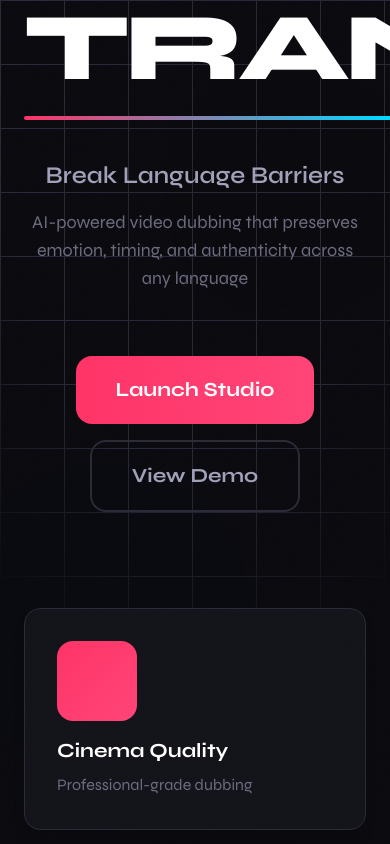
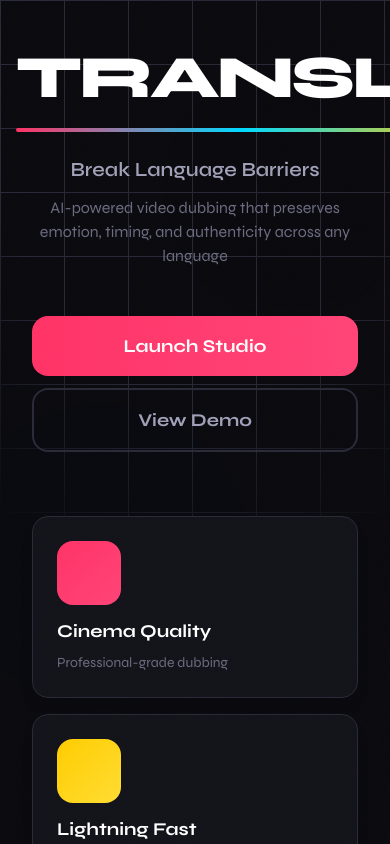
Before and after one commit to Nimieeee/Transl8, a Next.js app in the folder packages/frontend/: page / in a window 390 px wide. Shown: the top 844 px of the page. Built offline with nearby package versions, Linux system fonts and the light colour scheme.

Commit message:
Make UI mobile-friendly with responsive design

```diff
--- a/packages/frontend/src/app/dashboard/page.tsx
+++ b/packages/frontend/src/app/dashboard/page.tsx
@@ -90,23 +90,24 @@ export default function Dashboard() {
 
       {/* Header */}
       <div className="relative z-10 border-b border-[var(--border-color)] bg-[var(--bg-primary)]/80 backdrop-blur-xl">
-        <div className="max-w-7xl mx-auto px-6 py-6">
-          <div className="flex justify-between items-center">
-            <div>
-              <h1 className="text-4xl font-black tracking-tight text-white">
+        <div className="max-w-7xl mx-auto px-4 sm:px-6 py-4 sm:py-6">
+          <div className="flex justify-between items-center gap-4">
+            <div className="min-w-0 flex-1">
+              <h1 className="text-2xl sm:text-3xl md:text-4xl font-black tracking-tight text-white truncate">
                 STUDIO
               </h1>
-              <p className="text-[var(--text-muted)] mt-1 font-mono text-sm">
+              <p className="text-[var(--text-muted)] mt-1 font-mono text-xs sm:text-sm">
                 {projects.length} {projects.length === 1 ? 'project' : 'projects'}
               </p>
             </div>
             <button
               onClick={() => setShowModal(true)}
-              className="group relative px-6 py-3 bg-gradient-to-r from-[#ff3366] to-[#ff4477] rounded-xl font-bold text-white overflow-hidden transition-all duration-300 hover:scale-105 hover:shadow-[0_0_30px_rgba(255,51,102,0.5)]"
+              className="group relative px-4 sm:px-6 py-2 sm:py-3 bg-gradient-to-r from-[#ff3366] to-[#ff4477] rounded-xl font-bold text-sm sm:text-base text-white overflow-hidden transition-all duration-300 hover:scale-105 hover:shadow-[0_0_30px_rgba(255,51,102,0.5)] whitespace-nowrap"
             >
-              <span className="relative z-10 flex items-center gap-2">
-                <span className="text-2xl">+</span>
-                New Project
+              <span className="relative z-10 flex items-center gap-1 sm:gap-2">
+                <span className="text-xl sm:text-2xl">+</span>
+                <span className="hidden xs:inline">New Project</span>
+                <span className="xs:hidden">New</span>
               </span>
             </button>
           </div>
@@ -114,44 +115,44 @@ export default function Dashboard() {
       </div>
 
       {/* Projects Grid */}
-      <div className="relative z-10 max-w-7xl mx-auto px-6 py-12">
+      <div className="relative z-10 max-w-7xl mx-auto px-4 sm:px-6 py-8 sm:py-12">
         {projects.length === 0 ? (
-          <div className={`text-center py-24 ${mounted ? 'animate-fade-in opacity-0' : 'opacity-0'}`}>
-            <div className="inline-flex p-6 bg-gradient-to-br from-[#ff3366]/20 to-[#ff3366]/5 rounded-3xl mb-6">
-              <Film className="w-16 h-16 text-[#ff3366]" strokeWidth={1.5} />
+          <div className={`text-center py-16 sm:py-24 px-4 ${mounted ? 'animate-fade-in opacity-0' : 'opacity-0'}`}>
+            <div className="inline-flex p-5 sm:p-6 bg-gradient-to-br from-[#ff3366]/20 to-[#ff3366]/5 rounded-3xl mb-4 sm:mb-6">
+              <Film className="w-12 h-12 sm:w-16 sm:h-16 text-[#ff3366]" strokeWidth={1.5} />
             </div>
-            <h3 className="text-2xl font-bold text-[#a0a0b8] mb-2">No projects yet</h3>
-            <p className="text-[#6b6b7f] mb-8">Create your first dubbing project to get started</p>
+            <h3 className="text-xl sm:text-2xl font-bold text-[#a0a0b8] mb-2">No projects yet</h3>
+            <p className="text-sm sm:text-base text-[#6b6b7f] mb-6 sm:mb-8">Create your first dubbing project to get started</p>
             <button
               onClick={() => setShowModal(true)}
-              className="px-8 py-4 bg-gradient-to-r from-[#ff3366] to-[#ff4477] rounded-xl font-bold text-white hover:scale-105 transition-transform duration-300"
+              className="px-6 sm:px-8 py-3 sm:py-4 bg-gradient-to-r from-[#ff3366] to-[#ff4477] rounded-xl font-bold text-sm sm:text-base text-white hover:scale-105 transition-transform duration-300"
             >
               Create Project
             </button>
           </div>
         ) : (
-          <div className="grid grid-cols-1 md:grid-cols-2 lg:grid-cols-3 gap-6">
+          <div className="grid grid-cols-1 sm:grid-cols-2 lg:grid-cols-3 gap-4 sm:gap-6">
             {projects.map((project, i) => (
               <div
                 key={project.id}
-                className={`group relative p-6 bg-[var(--bg-secondary)] border border-[var(--border-color)] rounded-2xl hover:border-[var(--accent-primary)] transition-all duration-300 hover:transform hover:-translate-y-2 shadow-lg ${mounted ? 'animate-slide-up opacity-0' : 'opacity-0'}`}
+                className={`group relative p-4 sm:p-6 bg-[var(--bg-secondary)] border border-[var(--border-color)] rounded-2xl hover:border-[var(--accent-primary)] transition-all duration-300 hover:transform hover:-translate-y-2 shadow-lg ${mounted ? 'animate-slide-up opacity-0' : 'opacity-0'}`}
                 style={{ animationDelay: `${i * 0.1}s` }}
               >
                 {/* Status indicator */}
-                <div className="absolute top-4 right-4 flex items-center gap-2">
-                  <div className={`px-3 py-1 rounded-full text-xs font-mono font-semibold border bg-gradient-to-r ${getStatusColor(project.status)}`}>
+                <div className="absolute top-3 sm:top-4 right-3 sm:right-4 flex items-center gap-1 sm:gap-2">
+                  <div className={`px-2 sm:px-3 py-1 rounded-full text-[10px] sm:text-xs font-mono font-semibold border bg-gradient-to-r ${getStatusColor(project.status)}`}>
                     {project.status}
                   </div>
                   <button
                     onClick={(e) => handleDeleteClick(e, project.id)}
                     disabled={deletingId === project.id}
-                    className="p-2 bg-[var(--bg-tertiary)] border border-[var(--border-color)] rounded-lg hover:border-red-500/50 hover:bg-red-500/10 transition-colors group/delete"
+                    className="p-1.5 sm:p-2 bg-[var(--bg-tertiary)] border border-[var(--border-color)] rounded-lg hover:border-red-500/50 hover:bg-red-500/10 transition-colors group/delete"
                     title="Delete project"
                   >
                     {deletingId === project.id ? (
-                      <div className="w-4 h-4 border-2 border-red-500 border-t-transparent rounded-full animate-spin" />
+                      <div className="w-3.5 h-3.5 sm:w-4 sm:h-4 border-2 border-red-500 border-t-transparent rounded-full animate-spin" />
                     ) : (
-                      <Trash2 className="w-4 h-4 text-[var(--text-muted)] group-hover/delete:text-red-400 transition-colors" />
+                      <Trash2 className="w-3.5 h-3.5 sm:w-4 sm:h-4 text-[var(--text-muted)] group-hover/delete:text-red-400 transition-colors" />
                     )}
                   </button>
                 </div>
@@ -159,13 +160,13 @@ export default function Dashboard() {
                 {/* Content - clickable */}
                 <div
                   onClick={() => router.push(`/projects/${project.id}`)}
-                  className="cursor-pointer mt-8"
+                  className="cursor-pointer mt-6 sm:mt-8"
                 >
-                  <h3 className="text-xl font-bold text-[var(--text-primary)] mb-3 group-hover:text-[var(--accent-primary)] transition-colors">
+                  <h3 className="text-lg sm:text-xl font-bold text-[var(--text-primary)] mb-2 sm:mb-3 group-hover:text-[var(--accent-primary)] transition-colors line-clamp-2">
                     {project.name}
                   </h3>
 
-                  <div className="flex items-center gap-2 text-[var(--text-muted)] font-mono text-sm mb-4">
+                  <div className="flex items-center gap-1.5 sm:gap-2 text-[var(--text-muted)] font-mono text-xs sm:text-sm mb-3 sm:mb-4">
                     <span className="px-2 py-1 bg-[var(--bg-tertiary)] rounded border border-[var(--border-color)]">
                       {project.source_language.toUpperCase()}
                     </span>
@@ -194,16 +195,16 @@ export default function Dashboard() {
 
       {/* Create Project Modal */}
       {showModal && (
-        <div className="fixed inset-0 z-50 flex items-center justify-center p-6 animate-fade-in">
+        <div className="fixed inset-0 z-50 flex items-center justify-center p-4 sm:p-6 animate-fade-in">
           <div
             className="absolute inset-0 bg-black/80 backdrop-blur-sm"
             onClick={() => setShowModal(false)}
           />
-          <div className="relative bg-[var(--bg-secondary)] border border-[var(--border-color)] rounded-3xl max-w-md w-full p-8 animate-slide-up shadow-2xl">
-            <h2 className="text-3xl font-black mb-6 bg-clip-text text-transparent bg-gradient-to-r from-[var(--accent-primary)] to-[var(--accent-secondary)]">
+          <div className="relative bg-[var(--bg-secondary)] border border-[var(--border-color)] rounded-2xl sm:rounded-3xl max-w-md w-full p-6 sm:p-8 animate-slide-up shadow-2xl max-h-[90vh] overflow-y-auto">
+            <h2 className="text-2xl sm:text-3xl font-black mb-4 sm:mb-6 bg-clip-text text-transparent bg-gradient-to-r from-[var(--accent-primary)] to-[var(--accent-secondary)]">
               New Project
             </h2>
-            <form onSubmit={createProject} className="space-y-6">
+            <form onSubmit=createProject} className="space-y-4 sm:space-y-6">
               <div>
                 <label className="block text-sm font-bold text-[var(--text-secondary)] mb-2 font-mono">
                   PROJECT NAME
--- a/packages/frontend/src/app/page.tsx
+++ b/packages/frontend/src/app/page.tsx
@@ -22,12 +22,12 @@ export default function Home() {
       <div className="absolute bottom-0 left-1/2 w-96 h-96 bg-[#ffcc00] rounded-full mix-blend-multiply filter blur-[128px] opacity-10 animate-float" style={{ animationDelay: '4s' }} />
 
       {/* Content */}
-      <div className="relative z-10 min-h-screen flex flex-col items-center justify-center px-6">
+      <div className="relative z-10 min-h-screen flex flex-col items-center justify-center px-4 sm:px-6 py-12">
         <div className="max-w-5xl w-full">
           {/* Logo/Brand */}
-          <div className={`text-center mb-12 ${mounted ? 'animate-slide-up opacity-0' : 'opacity-0'}`}>
+          <div className={`text-center mb-8 sm:mb-12 ${mounted ? 'animate-slide-up opacity-0' : 'opacity-0'}`}>
             <div className="inline-block relative">
-              <h1 className="text-8xl md:text-9xl font-black tracking-tighter text-white mb-4">
+              <h1 className="text-6xl sm:text-7xl md:text-8xl lg:text-9xl font-black tracking-tighter text-white mb-4">
                 TRANSL8
               </h1>
               <div className="absolute -bottom-2 left-0 right-0 h-1 bg-gradient-to-r from-[#ff3366] via-[#00d9ff] to-[#ffcc00] rounded-full" />
@@ -35,18 +35,18 @@ export default function Home() {
           </div>
 
           {/* Tagline */}
-          <p className={`text-center text-2xl md:text-3xl font-semibold text-[var(--text-secondary)] mb-4 ${mounted ? 'animate-slide-up opacity-0 delay-200' : 'opacity-0'}`}>
+          <p className={`text-center text-xl sm:text-2xl md:text-3xl font-semibold text-[var(--text-secondary)] mb-3 sm:mb-4 px-4 ${mounted ? 'animate-slide-up opacity-0 delay-200' : 'opacity-0'}`}>
             Break Language Barriers
           </p>
-          <p className={`text-center text-lg md:text-xl text-[var(--text-muted)] mb-16 max-w-2xl mx-auto ${mounted ? 'animate-slide-up opacity-0 delay-300' : 'opacity-0'}`}>
+          <p className={`text-center text-base sm:text-lg md:text-xl text-[var(--text-muted)] mb-12 sm:mb-16 max-w-2xl mx-auto px-4 ${mounted ? 'animate-slide-up opacity-0 delay-300' : 'opacity-0'}`}>
             AI-powered video dubbing that preserves emotion, timing, and authenticity across any language
           </p>
 
           {/* CTA */}
-          <div className={`flex flex-col sm:flex-row gap-4 justify-center items-center ${mounted ? 'animate-slide-up opacity-0 delay-400' : 'opacity-0'}`}>
+          <div className={`flex flex-col sm:flex-row gap-3 sm:gap-4 justify-center items-stretch sm:items-center px-4 ${mounted ? 'animate-slide-up opacity-0 delay-400' : 'opacity-0'}`}>
             <Link
               href="/dashboard"
-              className="group relative px-10 py-5 bg-gradient-to-r from-[#ff3366] to-[#ff4477] rounded-2xl font-bold text-xl text-white overflow-hidden transition-all duration-300 hover:scale-105 hover:shadow-[0_0_40px_rgba(255,51,102,0.6)]"
+              className="group relative px-8 sm:px-10 py-4 sm:py-5 bg-gradient-to-r from-[#ff3366] to-[#ff4477] rounded-2xl font-bold text-lg sm:text-xl text-white overflow-hidden transition-all duration-300 hover:scale-105 hover:shadow-[0_0_40px_rgba(255,51,102,0.6)] text-center"
             >
               <span className="relative z-10">Launch Studio</span>
               <div className="absolute inset-0 bg-gradient-to-r from-[#ff4477] to-[#ff3366] opacity-0 group-hover:opacity-100 transition-opacity duration-300" />
@@ -54,14 +54,14 @@ export default function Home() {
 
             <Link
               href="/dashboard"
-              className="px-10 py-5 border-2 border-[var(--border-color)] rounded-2xl font-bold text-xl text-[var(--text-secondary)] hover:border-[var(--accent-secondary)] hover:text-[var(--accent-secondary)] transition-all duration-300 hover:shadow-[0_0_20px_var(--glow-secondary)]"
+              className="px-8 sm:px-10 py-4 sm:py-5 border-2 border-[var(--border-color)] rounded-2xl font-bold text-lg sm:text-xl text-[var(--text-secondary)] hover:border-[var(--accent-secondary)] hover:text-[var(--accent-secondary)] transition-all duration-300 hover:shadow-[0_0_20px_var(--glow-secondary)] text-center"
             >
               View Demo
             </Link>
           </div>
 
           {/* Features grid */}
-          <div className={`grid grid-cols-1 md:grid-cols-3 gap-6 mt-24 ${mounted ? 'animate-fade-in opacity-0 delay-500' : 'opacity-0'}`}>
+          <div className={`grid grid-cols-1 sm:grid-cols-2 lg:grid-cols-3 gap-4 sm:gap-6 mt-16 sm:mt-24 px-4 ${mounted ? 'animate-fade-in opacity-0 delay-500' : 'opacity-0'}`}>
             {[
               {
                 Icon: Film,
@@ -84,15 +84,15 @@ export default function Home() {
             ].map((feature, i) => (
               <div
                 key={i}
-                className="group relative p-8 bg-[var(--bg-secondary)] border border-[var(--border-color)] rounded-2xl hover:border-[var(--accent-primary)] transition-all duration-300 hover:transform hover:-translate-y-2 shadow-lg"
+                className="group relative p-6 sm:p-8 bg-[var(--bg-secondary)] border border-[var(--border-color)] rounded-2xl hover:border-[var(--accent-primary)] transition-all duration-300 hover:transform hover:-translate-y-2 shadow-lg"
               >
-                <div className={`inline-flex p-4 bg-gradient-to-br ${feature.color} bg-opacity-10 rounded-2xl mb-4 group-hover:scale-110 transition-transform duration-300`}>
-                  <feature.Icon className={`w-12 h-12 bg-gradient-to-br ${feature.color} bg-clip-text text-transparent`} strokeWidth={1.5} />
+                <div className={`inline-flex p-3 sm:p-4 bg-gradient-to-br ${feature.color} bg-opacity-10 rounded-2xl mb-3 sm:mb-4 group-hover:scale-110 transition-transform duration-300`}>
+                  <feature.Icon className={`w-10 h-10 sm:w-12 sm:h-12 bg-gradient-to-br ${feature.color} bg-clip-text text-transparent`} strokeWidth={1.5} />
                 </div>
-                <h3 className="text-xl font-bold mb-2 text-[var(--text-primary)]">
+                <h3 className="text-lg sm:text-xl font-bold mb-2 text-[var(--text-primary)]">
                   {feature.title}
                 </h3>
-                <p className="text-[var(--text-muted)]">
+                <p className="text-sm sm:text-base text-[var(--text-muted)]">
                   {feature.desc}
                 </p>
                 <div className="absolute inset-0 bg-gradient-to-br from-[var(--accent-primary)]/5 to-transparent opacity-0 group-hover:opacity-100 transition-opacity duration-300 rounded-2xl" />
```
